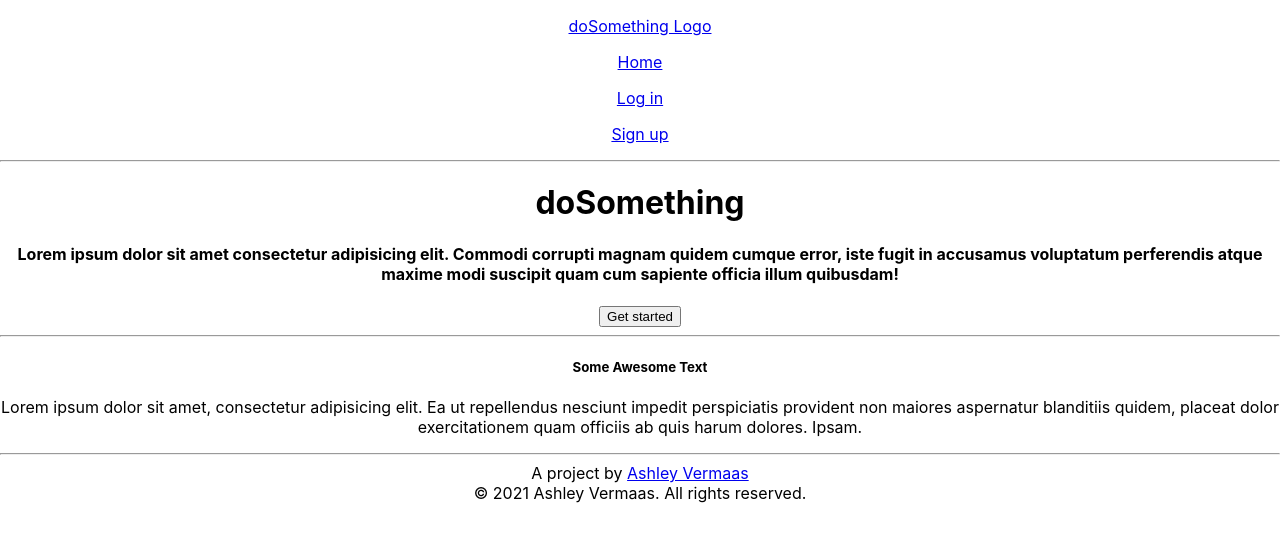
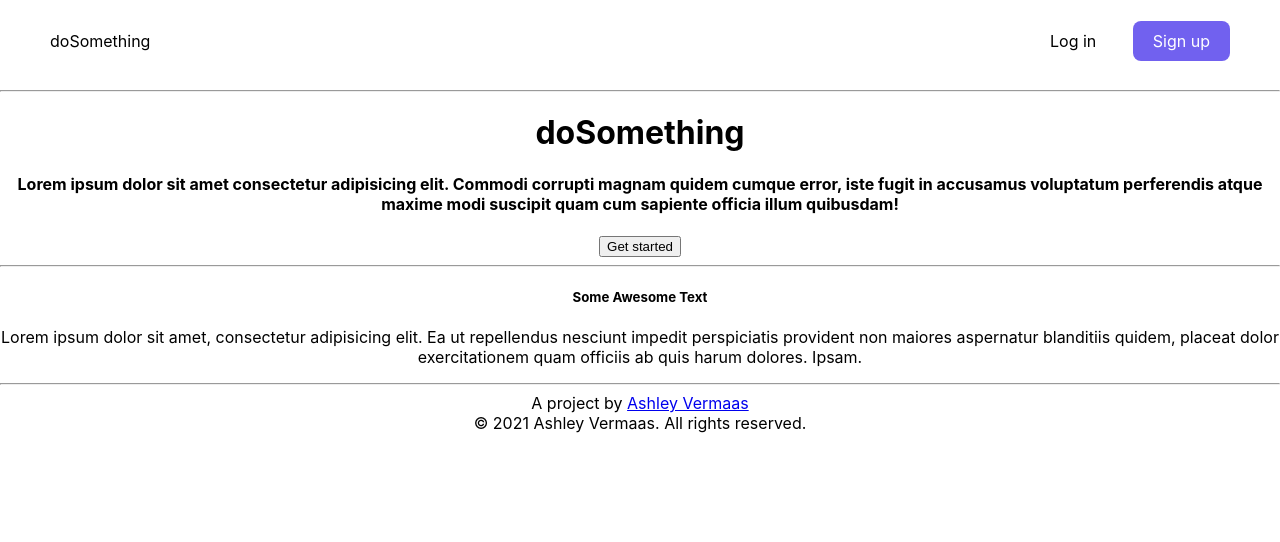
Before and after one commit to ashleyvermaas/do-something-client, a React (Create React App) app: page / in a window 1280 px wide. Shown: the top 542 px of the page. Built offline with nearby package versions, Linux system fonts and the light colour scheme.

Commit message:
add styling to navbar

```diff
--- /dev/null
+++ b/src/components/navbar/Navbar.css
@@ -0,0 +1,48 @@
+.navbar {
+    position: sticky;
+    top: 0;
+    display: flex;
+    padding: 5px 50px;
+    justify-content: space-between;
+    text-decoration: none;
+    align-items: center;
+}
+
+.text-link {
+    color: inherit;
+    text-decoration: inherit;
+}
+
+.navbar-auth {
+    display: flex;
+    justify-content: space-between;
+    width: 180px;
+    align-items: center;
+}
+
+.navbar-signup {
+    color: white;
+    border-radius: 8px;
+    padding: 10px 20px;
+    background-color: #7161EF
+}
+
+.navbar-signup:hover {
+    background-color: #f5cf05
+}
+
+.navbar-signup:active {
+    background-color: #7161EF;
+}
+
+.navbar-login {
+    color: black;
+}
+
+.navbar-login:hover, .navbar-logo:hover {
+    color: #f5cf05;
+}
+
+.navbar-login:active, .navbar-logo:active  {
+    color: #7161EF;
+}
--- a/src/components/navbar/Navbar.js
+++ b/src/components/navbar/Navbar.js
@@ -1,20 +1,20 @@
 import React from 'react';
 import { Link } from 'react-router-dom';
+import "./Navbar.css";
 
 function Navbar(props) {
     return (
-        <div>
-            <p><Link to={"/"}>doSomething Logo</Link></p>
-            <p><Link to={"/"}>Home</Link></p>
+        <nav className="navbar">
+            <Link to={"/"} className='text-link'><p className="navbar-logo">doSomething</p></Link>
             { props.user ?
-                <p><Link to={"/dashboard"}>Go to Dashboard</Link></p>
+                <Link to={"/dashboard"} className='text-link'><p>Go to Dashboard</p></Link>
                 :
-                <div>
-                    <p><Link to={"/login"}>Log in</Link></p>
-                    <p><Link to={"/signup"}>Sign up</Link></p>
+                <div className="navbar-auth">
+                    <Link to={"/login"} className='text-link'><p className="navbar-login">Log in</p></Link>
+                    <Link to={"/signup"} className='text-link'><p className="navbar-signup">Sign up</p></Link>
                 </div>
             }
-        </div>
+        </nav>
     )
 }
 
```
